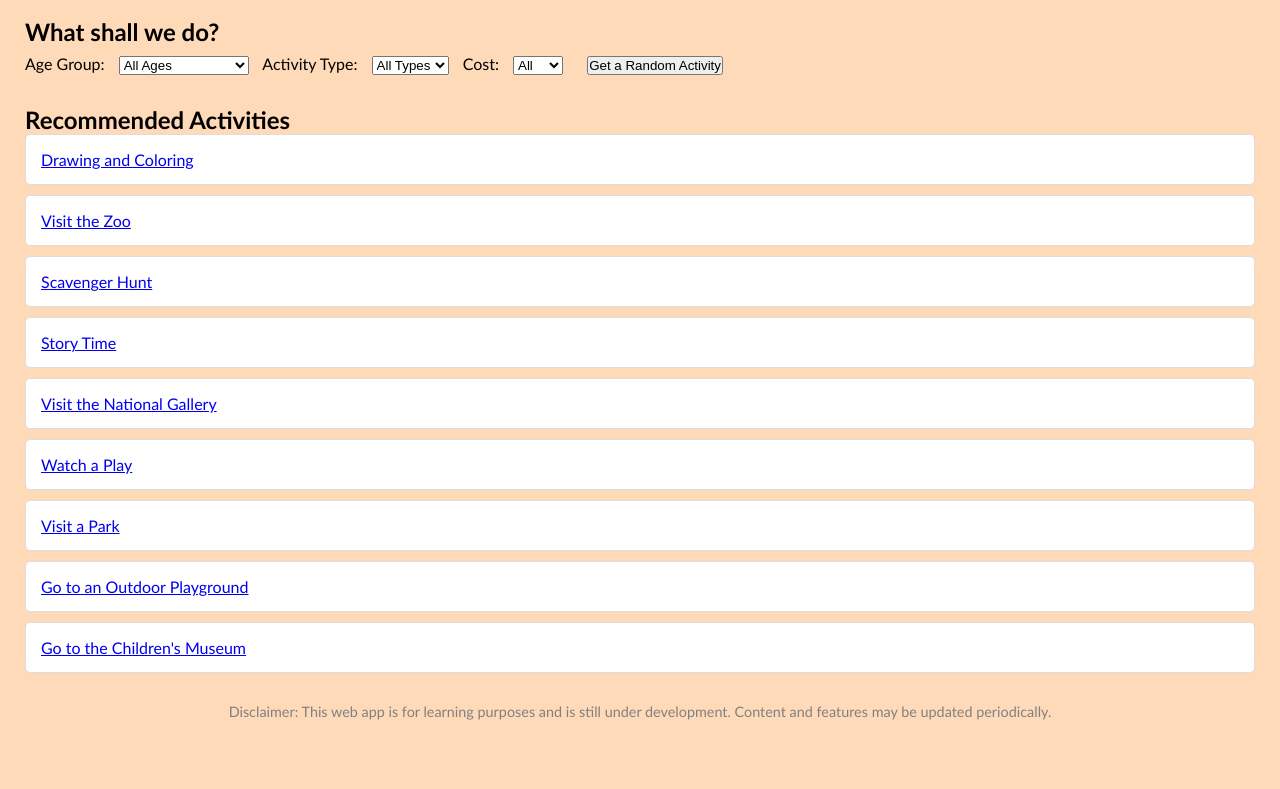
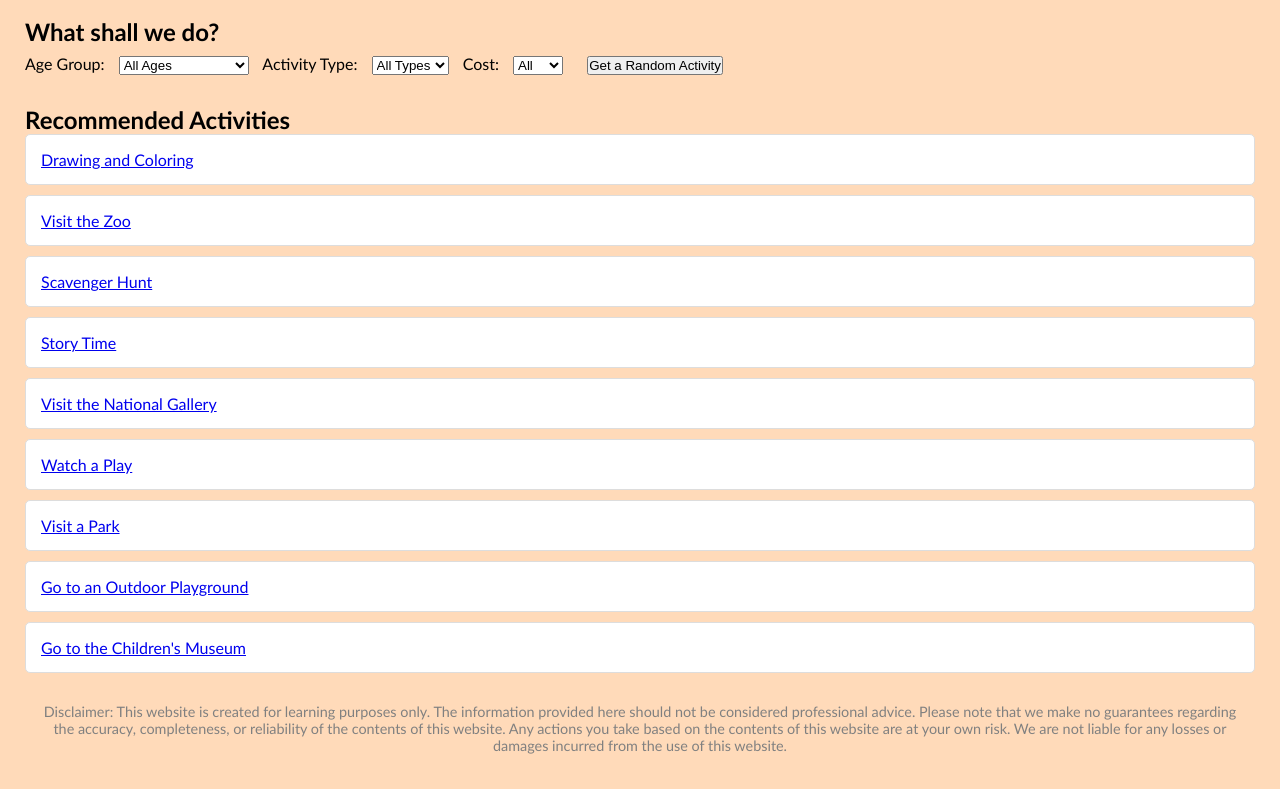
Before and after one commit to csacharlenezeng/My-Web-App, a plain HTML site: page index.html in a window 1280 px wide. Shown: the part 227-1016 px from the top of the page. Before the commit the page ends 982 px from the top, so only its background shows below. Drawn offline with Linux system fonts and the light colour scheme.

Commit message:
16 Nov 0012hrs

```diff
--- a/index.html
+++ b/index.html
@@ -61,7 +61,7 @@
 
   <!-- Footer section with disclaimer -->
   <footer>
-    <p>Disclaimer: This web app is for learning purposes and is still under development. Content and features may be updated periodically.</p>
+    <p>Disclaimer: This website is created for learning purposes only. The information provided here should not be considered professional advice. Please note that we make no guarantees regarding the accuracy, completeness, or reliability of the contents of this website. Any actions you take based on the contents of this website are at your own risk. We are not liable for any losses or damages incurred from the use of this website.</p>
   </footer>
 
   <script src="script.js"></script>
```
